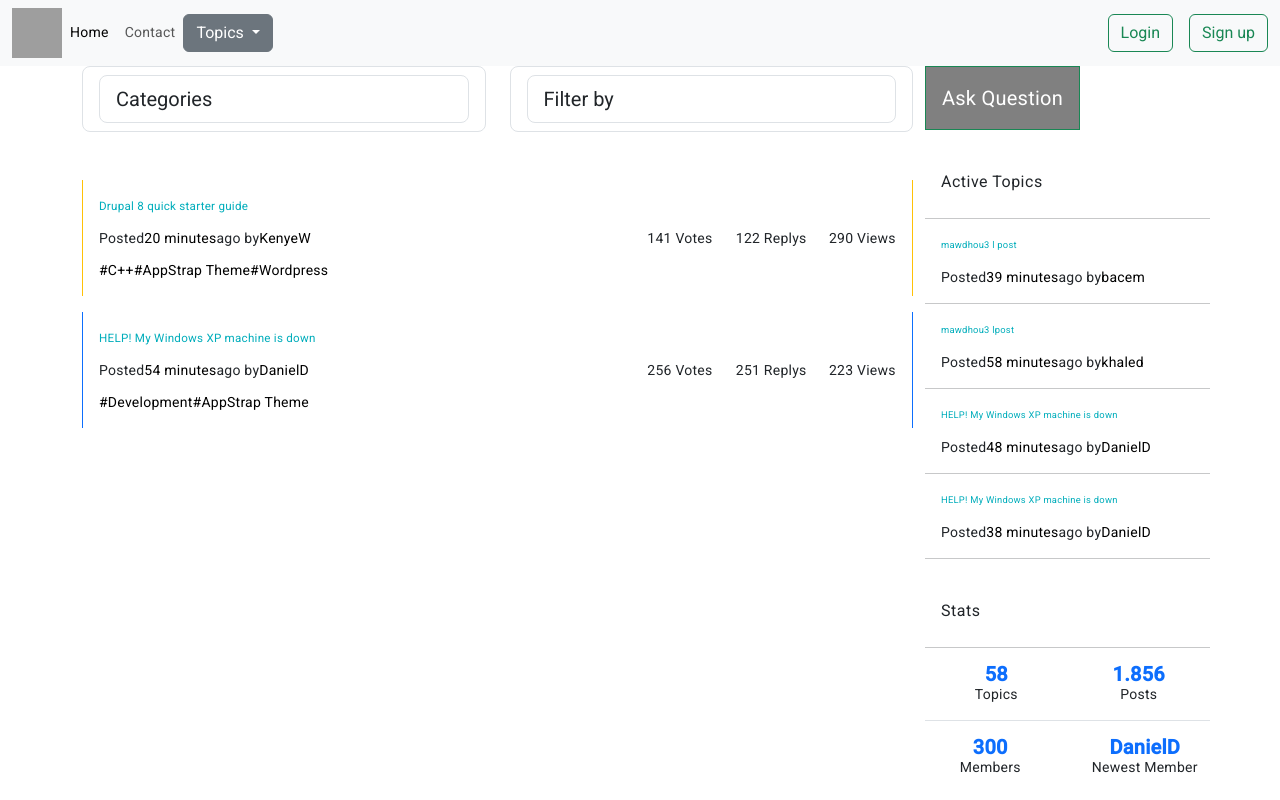
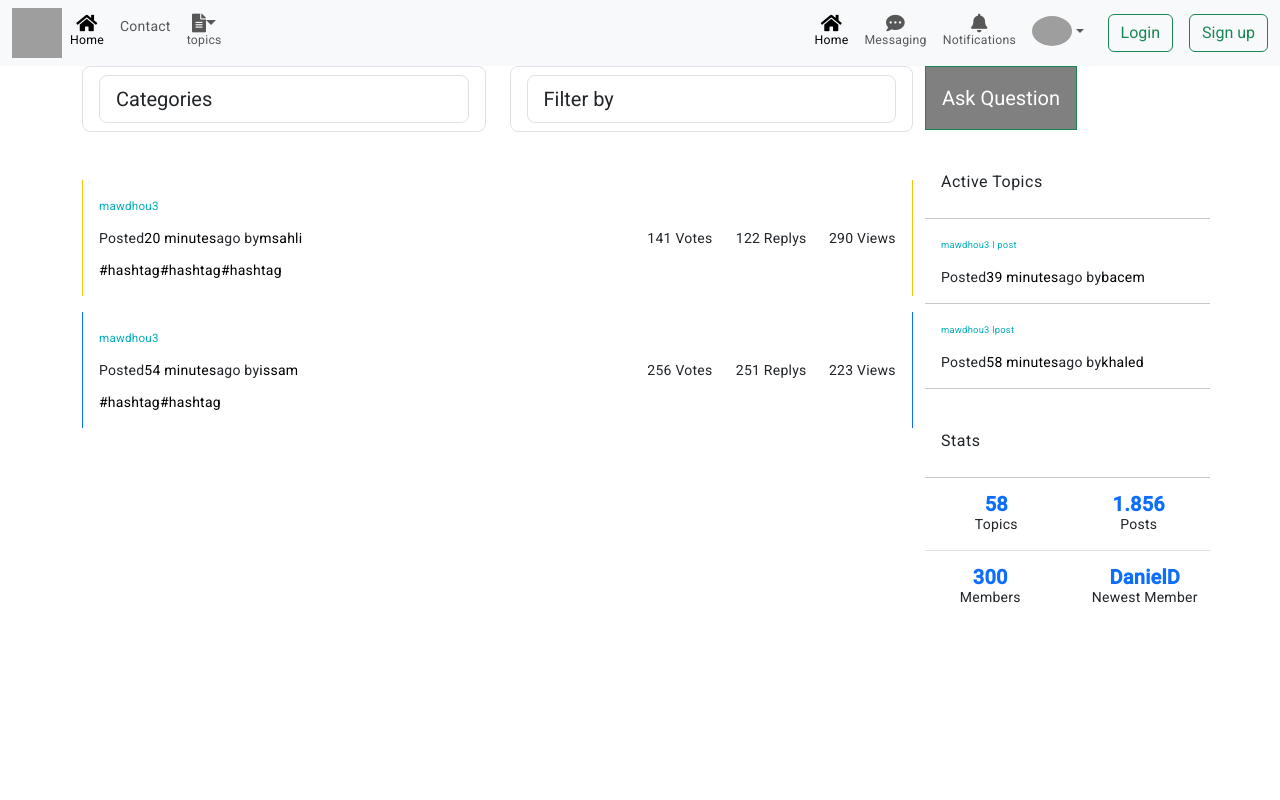
Before and after one commit to hoveNNN/taw3iya.tn, an Angular app in the folder frontend/: page / in a window 1280 px wide. Built offline with nearby package versions, Linux system fonts and the light colour scheme; grey boxes are pictures that could not be loaded.

Commit message:
navbar updated , home page updated ,added  'add Post'

```diff
--- a/frontend/src/app/app-routing.module.ts
+++ b/frontend/src/app/app-routing.module.ts
@@ -11,6 +11,7 @@ import { ForgotPasswordComponent } from './forgot-password/forgot-password.compo
 import { EditProfilComponent } from './edit-profil/edit-profil.component';
 import { ChangePasswordComponent } from './change-password/change-password.component';
 import { authGuard } from './guards/auth.guard';
+import { PostComponent } from './post/post.component';
 
 const routes: Routes = [
   {path:'',/*canActivate:[authGuard],*/ component:HomeComponent},
@@ -22,6 +23,7 @@ const routes: Routes = [
   {path:'resetPassword',component:ForgotPasswordComponent},
   {path:'user/:id/edit',component:EditProfilComponent},
   {path:'change-password',component:ChangePasswordComponent},
+  {path:'post', component:PostComponent},
   {path:'**', component:NotfoundComponent}
 
 ];
--- a/frontend/src/app/app.module.ts
+++ b/frontend/src/app/app.module.ts
@@ -18,6 +18,7 @@ import { BrowserAnimationsModule } from '@angular/platform-browser/animations';
 import { ForgotPasswordComponent } from './forgot-password/forgot-password.component';
 import { EditProfilComponent } from './edit-profil/edit-profil.component';
 import { ChangePasswordComponent } from './change-password/change-password.component';
+import { PostComponent } from './post/post.component';
 
 
 @NgModule({
@@ -34,6 +35,7 @@ import { ChangePasswordComponent } from './change-password/change-password.compo
     ForgotPasswordComponent,
     EditProfilComponent,
     ChangePasswordComponent,
+    PostComponent,
 
 
 
--- a/frontend/src/app/change-password/change-password.component.html
+++ b/frontend/src/app/change-password/change-password.component.html
@@ -1,9 +1,10 @@
+<app-navbar></app-navbar>
 <div class="container-xl px-4 mt-4">
     <nav class="nav nav-borders">
-    <a class="nav-link  ms-0"  target="__blank">Profile</a>
+    <a class="nav-link  ms-0"  >Profile</a>
 
-    <a class="nav-link active"  target="__blank">Security</a>
-    <a class="nav-link"   target="__blank">Notifications</a>
+    <a class="nav-link active"  >Security</a>
+    <a class="nav-link"   >Notifications</a>
     </nav>
     <hr class="mt-0 mb-4">
     <div class="row">
--- a/frontend/src/app/home/home.component.html
+++ b/frontend/src/app/home/home.component.html
@@ -46,18 +46,18 @@
         <div class="row align-items-center">
           <div class="col-md-8 mb-3 mb-sm-0">
             <h5>
-              <a href="#" class="text-primary">Drupal 8 quick starter guide</a>
+              <a href="#" class="text-primary">mawdhou3 </a>
             </h5>
             <p class="text-sm">
               <span class="op-6">Posted</span>
               <a class="text-black" href="#">20 minutes</a>
               <span class="op-6">ago by</span>
-              <a class="text-black" href="#">KenyeW</a>
+              <a class="text-black" href="#">msahli</a>
             </p>
             <div class="text-sm op-5">
-              <a class="text-black mr-2" href="#">#C++</a>
-              <a class="text-black mr-2" href="#">#AppStrap Theme</a>
-              <a class="text-black mr-2" href="#">#Wordpress</a>
+              <a class="text-black mr-2" href="#">#hashtag</a>
+              <a class="text-black mr-2" href="#">#hashtag</a>
+              <a class="text-black mr-2" href="#">#hashtag</a>
             </div>
           </div>
           <div class="col-md-4 op-7">
@@ -87,18 +87,18 @@
           <div class="col-md-8 mb-3 mb-sm-0">
             <h5>
               <a href="#" class="text-primary"
-                >HELP! My Windows XP machine is down</a
+                >mawdhou3</a
               >
             </h5>
             <p class="text-sm">
               <span class="op-6">Posted</span>
               <a class="text-black" href="#">54 minutes</a>
               <span class="op-6">ago by</span>
-              <a class="text-black" href="#">DanielD</a>
+              <a class="text-black" href="#">issam</a>
             </p>
             <div class="text-sm op-5">
-              <a class="text-black mr-2" href="#">#Development</a>
-              <a class="text-black mr-2" href="#">#AppStrap Theme</a>
+              <a class="text-black mr-2" href="#">#hashtag</a>
+              <a class="text-black mr-2" href="#">#hashtag </a>
             </div>
           </div>
           <div class="col-md-4 op-7">
@@ -144,11 +144,11 @@
         style="top: 85px"
       >
         <div class="sticky-inner">
-          <a
+          <button
           class="btn btn-lg btn-block btn-success rounded-0 py-3 mb-3 bg-op-6 roboto-bold"
-          href="#"
           style="background-color: #808080; color: white;"
-            >Ask Question</a
+          (click)="openPost()"
+            >Ask Question</button
           >
           <div class="bg-white mb-3">
             <h4 class="px-3 py-4 op-5 m-0">Active Topics</h4>
@@ -181,34 +181,10 @@
               </p>
             </div>
             <hr class="m-0" />
-            <div class="pos-relative px-3 py-3">
-              <h6 class="text-primary text-sm">
-                <a href="#" class="text-primary"
-                  >HELP! My Windows XP machine is down
-                </a>
-              </h6>
-              <p class="mb-0 text-sm">
-                <span class="op-6">Posted</span>
-                <a class="text-black" href="#">48 minutes</a>
-                <span class="op-6">ago by</span>
-                <a class="text-black" href="#">DanielD</a>
-              </p>
-            </div>
-            <hr class="m-0" />
-            <div class="pos-relative px-3 py-3">
-              <h6 class="text-primary text-sm">
-                <a href="#" class="text-primary"
-                  >HELP! My Windows XP machine is down
-                </a>
-              </h6>
-              <p class="mb-0 text-sm">
-                <span class="op-6">Posted</span>
-                <a class="text-black" href="#">38 minutes</a>
-                <span class="op-6">ago by</span>
-                <a class="text-black" href="#">DanielD</a>
-              </p>
-            </div>
-            <hr class="m-0" />
+
+
+
+
           </div>
           <div class="bg-white text-sm">
             <h4 class="px-3 py-4 op-5 m-0 roboto-bold">Stats</h4>
--- a/frontend/src/app/home/home.component.ts
+++ b/frontend/src/app/home/home.component.ts
@@ -1,11 +1,18 @@
-import { Component } from '@angular/core';
+import { Component, OnInit } from '@angular/core';
+import { NgbModal } from '@ng-bootstrap/ng-bootstrap';
+import { PostComponent } from '../post/post.component';
 
 @Component({
   selector: 'app-home',
   templateUrl: './home.component.html',
   styleUrls: ['./home.component.css']
 })
-export class HomeComponent {
+export class HomeComponent implements OnInit {
+    constructor(private modalService:NgbModal){}
+  ngOnInit(): void {
 
-
+  }
+  openPost() {
+    this.modalService.open(PostComponent); // Open the modal component directly
+  }
 }
--- a/frontend/src/app/navbar/navbar.component.css
+++ b/frontend/src/app/navbar/navbar.component.css
@@ -1,4 +1,4 @@
-.tlogo{
+<!-- .tlogo{
     width: 50px;
     height: 50px;
 }
@@ -10,13 +10,11 @@
     border: none;
   }
 
-  /* The container <div> - needed to position the dropdown content */
   .dropdown {
     position: relative;
     display: inline-block;
   }
 
-  /* Dropdown Content (Hidden by Default) */
   .dropdown-content {
     display: none;
     position: absolute;
@@ -26,7 +24,6 @@
     z-index: 1;
   }
 
-  /* Links inside the dropdown */
   .dropdown-content a {
     color: black;
     padding: 12px 16px;
@@ -34,15 +31,42 @@
     display: block;
   }
 
-  /* Change color of dropdown links on hover */
   .dropdown-content a:hover {background-color: #ddd;}
 
-  /* Show the dropdown menu on hover */
   .dropdown:hover .dropdown-content {display: block;}
 
-  /* Change the background color of the dropdown button when the dropdown content is shown */
   .dropdown:hover .dropbtn {background-color: #3e8e41;}
   .tlogolog{
     height: 50px;
     width: 50px;
   }
+
+
+.navbar-scroll .nav-link,
+.navbar-scroll .navbar-toggler-icon,
+.navbar-scroll .navbar-brand {
+  color: #262626;
+}
+
+.navbar-scroll {
+  background-color: #FFC017;
+}
+
+.navbar-scrolled .nav-link,
+.navbar-scrolled .navbar-toggler-icon,
+.navbar-scroll .navbar-brand {
+  color: #262626;
+}
+
+.navbar-scrolled {
+  background-color: #fff;
+}
+
+.navbar.navbar-scroll.navbar-scrolled {
+  padding-top: auto;
+  padding-bottom: auto;
+}
+.navbar-brand {
+  font-size: unset;
+  height: 3.5rem;
+}
--- a/frontend/src/app/navbar/navbar.component.html
+++ b/frontend/src/app/navbar/navbar.component.html
@@ -3,31 +3,93 @@
     <img src="/assets/images/tlogo.jpg" alt="taw3ya-logo" class="tlogo" />
 
     <div class="collapse navbar-collapse" id="navbarSupportedContent">
-      <ul class="navbar-nav me-auto mb-2 mb-lg-0">
+      <ul class="navbar-nav ms-auto mb-2 mb-lg-0">
         <li class="nav-item">
-          <a class="nav-link active" aria-current="page" href="#">Home</a>
+          <a
+            class="nav-link active d-flex flex-column text-center"
+            aria-current="page"
+            routerLink=""
+            ><i class="fas fa-home fa-lg"></i><span class="small">Home</span></a
+          >
         </li>
-        <li class="nav-item">
+
+        <li class="nav-item ">
           <a class="nav-link" routerLink="/user">Contact</a>
         </li>
-        <li>
-          <div class="dropdown">
-            <button
-              class="btn btn-secondary dropdown-toggle"
-              type="button"
-              data-bs-toggle="dropdown"
-              aria-expanded="false"
+
+          <li class="nav-item dropdown">
+            <a
+              class="nav-link d-flex flex-column text-center  "
+              aria-current="page"
+              href="#"
             >
-              Topics
-            </button>
+              <i class="fas fa-file-alt fa-lg dropdown-toggle"></i>
+              <span class="small">topics</span>
+            </a>
             <div class="dropdown-content" style="z-index: 50">
               <a routerLink="/sujet">Technologie</a>
               <a>Link 2</a>
               <a>Link 3</a>
             </div>
-          </div>
-        </li>
+          </li>
+
       </ul>
+      <div class="collapse navbar-collapse" id="navbarSupportedContent">
+        <!-- Left links -->
+        <ul class="navbar-nav ms-auto mb-2 mb-lg-0">
+          <li class="nav-item">
+            <a
+              class="nav-link active d-flex flex-column text-center"
+              aria-current="page"
+              routerLink=""
+              ><i class="fas fa-home fa-lg"></i><span class="small">Home</span></a
+            >
+          </li>
+
+
+          <li class="nav-item">
+            <a
+              class="nav-link d-flex flex-column text-center"
+              aria-current="page"
+              href="#"
+              ><i class="fas fa-comment-dots fa-lg"></i
+              ><span class="small">Messaging</span></a
+            >
+          </li>
+          <li class="nav-item">
+            <a
+              class="nav-link d-flex flex-column text-center"
+              aria-current="page"
+              href="#"
+              ><i class="fas fa-bell fa-lg"></i
+              ><span class="small">Notifications</span></a
+            >
+          </li>
+          <li class="nav-item dropdown">
+            <a
+              class="nav-link dropdown-toggle d-flex align-items-center"
+
+              id="navbarDropdownMenuLink"
+              role="button"
+              data-mdb-toggle="dropdown"
+              aria-expanded="false"
+            >
+              <img
+                src="assets/images/tlogo.jpg"
+                class="rounded-circle"
+                height="30"
+                alt=""
+                loading="lazy"
+              />
+            </a>
+            <ul class="dropdown-content" style="z-index: 50">
+              <li><a class="dropdown-item" routerLink="/user/{{user?.id}}" >My profile</a></li>
+              <li><a class="dropdown-item" >Settings</a></li>
+              <li><a class="dropdown-item" >Logout</a></li>
+            </ul>
+          </li>
+        </ul>
+      </div>
       <div >
         <button
           class="btn btn-outline-success mx-3"
--- a/frontend/src/app/navbar/navbar.component.ts
+++ b/frontend/src/app/navbar/navbar.component.ts
@@ -1,18 +1,25 @@
 import { Component } from '@angular/core';
 import { MatDialog } from '@angular/material/dialog';
 import { LoginComponent } from '../login/login.component';
-
+import { UserService } from '../services/user.service';
+import { ActivatedRoute, Router } from '@angular/router';
+import { User } from '../shared/user';
 
 @Component({
   selector: 'app-navbar',
   templateUrl: './navbar.component.html',
-  styleUrls: ['./navbar.component.css']
+  styleUrls: ['./navbar.component.css'],
 })
 export class NavbarComponent {
-  constructor(private login:MatDialog){
-  }
-  openLogIn(){
-   this.login.open(LoginComponent)
+  users: User[] = [];
+  constructor(
+    private login: MatDialog,
+    private userService: UserService,
+    private route: ActivatedRoute,
+    private router: Router
+  ) {}
+  openLogIn() {
+    this.login.open(LoginComponent);
   }
   isVisible: boolean = false;
 
@@ -23,5 +30,10 @@ export class NavbarComponent {
   closeModal() {
     this.isVisible = false;
   }
+  user: User | undefined;
+  idUser: any;
 
+  ngOnInit(): void {
+    this.users = this.userService.getUsers();
+  }
 }
--- /dev/null
+++ b/frontend/src/app/post/post.component.css
@@ -0,0 +1,53 @@
+.modal-header {
+    display: flex;
+    justify-content: space-between;
+    align-items: center;
+  }
+
+  .modal-header .close {
+    position: absolute;
+    right: 20px; /* Adjust this value as needed */
+    top: 20px;   /* Adjust this value as needed */
+    padding: 0;
+    border: none;
+    background: transparent;
+  }
+  /* Custom CSS */
+.modal-header {
+  border-bottom: 1px solid #e0e0e0;
+}
+
+.modal-header .close {
+  color: #888;
+}
+
+.modal-body {
+  background-color: #f8f9fa; /* Light grey background for the modal body */
+}
+
+.modal-content {
+  border-radius: 8px; /* Rounded corners for the modal */
+  box-shadow: 0 2px 10px rgba(0, 0, 0, 0.1); /* Soft shadow for depth */
+}
+
+.form-control {
+  border-radius: 4px;
+  border: 1px solid #ced4da;
+  background-color: #ffffff;
+  transition: border-color 0.3s;
+}
+
+.form-control:focus {
+  border-color: #80bdff;
+  box-shadow: 0 0 5px rgba(0, 123, 255, 0.25);
+}
+
+.btn-primary {
+  background-color: #007bff;
+  border-color: #007bff;
+}
+
+.btn-primary:hover {
+  background-color: #0056b3;
+  border-color: #004085;
+}
--- /dev/null
+++ b/frontend/src/app/post/post.component.html
@@ -0,0 +1,35 @@
+<div class="modal-content">
+  <div class="modal-header bg-light">
+    <h5 class="modal-title" id="postModalLabel">Create Post</h5>
+    <button type="button" class="close" data-dismiss="modal" aria-label="Close">
+      <span aria-hidden="true">&times;</span>
+    </button>
+  </div>
+  <div class="modal-body bg-light p-4">
+    <form (ngSubmit)="onSubmit()">
+      <div class="form-group mb-3">
+        <label for="postPrefix">About What</label>
+        <select class="form-control" id="postPrefix" name="postPrefix" required>
+          <option value="" selected disabled>Select Prefix</option>
+          <option value="Discussion">Discussion</option>
+          <option value="Question">Question</option>
+          <option value="Announcement">Announcement</option>
+        </select>
+      </div>
+      <div class="form-group mb-3">
+        <label for="postTitle">Title</label>
+        <input type="text" class="form-control" id="postTitle" name="postTitle" required>
+      </div>
+      <div class="form-group mb-3">
+        <label for="postContent">Content </label>
+        <textarea class="form-control" id="postContent" name="postContent" rows="4" required placeholder="What's on your mind"></textarea>
+      </div>
+      <div class="form-group mb-3">
+        <label for="customFile"></label>
+        <input type="file" class="form-control" id="customFile" />
+      </div>
+
+      <button type="submit" class="btn btn-primary w-100">Create Post</button>
+    </form>
+  </div>
+</div>
--- /dev/null
+++ b/frontend/src/app/post/post.component.ts
@@ -0,0 +1,40 @@
+import { Component, OnInit } from '@angular/core';
+import { NgbModal } from '@ng-bootstrap/ng-bootstrap';
+
+@Component({
+  selector: 'app-post',
+  templateUrl: './post.component.html',
+  styleUrls: ['./post.component.css']
+})
+export class PostComponent implements OnInit {
+  post: any = {
+    prefix: '',
+    title: '',
+    content: '',
+    subreddit: '',
+    image: null,
+    video: null
+  };
+
+  constructor(private modalService: NgbModal) {}
+
+  ngOnInit() {}
+
+
+
+  onSubmit() {
+
+    this.modalService.dismissAll(); // Close the modal after submission
+  }
+  onFileChange(event: Event, fileType: string) {
+    const input = event.target as HTMLInputElement;
+    if (input.files && input.files.length > 0) {
+      const file = input.files[0];
+      if (fileType === 'image') {
+        this.post.image = file;
+      } else if (fileType === 'video') {
+        this.post.video = file;
+      }
+    }
+  }
+}
--- a/frontend/src/index.html
+++ b/frontend/src/index.html
@@ -10,10 +10,14 @@
   <link rel="preconnect" href="https://fonts.gstatic.com">
   <link href="https://fonts.googleapis.com/css2?family=Roboto:wght@300;400;500&display=swap" rel="stylesheet">
   <link href="https://fonts.googleapis.com/icon?family=Material+Icons" rel="stylesheet">
+  <link rel="stylesheet" href="https://cdnjs.cloudflare.com/ajax/libs/font-awesome/5.15.4/css/all.min.css">
+
 </head>
 <body class="mat-typography">
   <app-root></app-root>
   <script src="../node_modules/jquery/dist/jquery.js" ></script>
   <script src="../node_modules/bootstrap/dist/js/bootstrap.js"></script>
+  <script src="https://stackpath.bootstrapcdn.com/bootstrap/5.1.3/js/bootstrap.bundle.min.js"></script>
+
 </body>
 </html>
```
Also changed, not shown: 1 other file (tests, documents, lock files or other folders).
